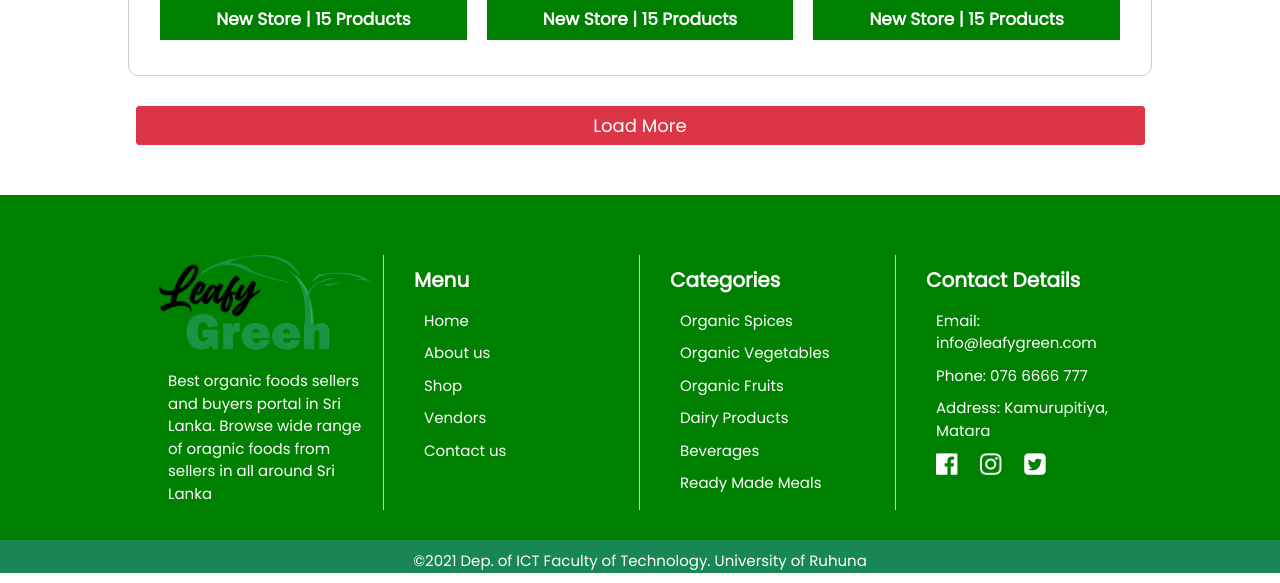
After one commit to madushan-dev/Leafygreen-Oragnic_Food_Store_PHP_MySQL, a PHP site: page /vendors.php in a window 1280 px wide. The commit adds this page. Shown: the part 753-1336 px from the top of the page. Run offline with PHP 8.4, Linux system fonts and the light colour scheme.

Commit message:
Vendor page created

```diff
--- a/resources/header.php
+++ b/resources/header.php
@@ -49,7 +49,7 @@
                     <li class="px-2"><a href="index.php" class="btn btn-success btn-lg px-4 py-3" role="button">Home</a></li>
                     <li class="px-2"><a href="#" class="btn btn-success btn-lg px-4 py-3" role="button">About us</a></li>
                     <li class="px-2"><a href="shop.php" class="btn btn-success btn-lg px-4 py-3" role="button">Shop</a></li>
-                    <li class="px-2"><a href="#" class="btn btn-success btn-lg px-4 py-3" role="button">Vendors</a></li>
+                    <li class="px-2"><a href="vendors.php" class="btn btn-success btn-lg px-4 py-3" role="button">Vendors</a></li>
                     <li class="px-2"><a href="#" class="btn btn-success btn-lg px-4 py-3" role="button">Contact us</a></li>
                 </ul>
 
--- a/styles/styles.css
+++ b/styles/styles.css
@@ -231,3 +231,24 @@ h2 {
   font-size: 1.7rem;
   font-weight: bold;
 }
+/* Vendors Page */
+.vendors-grid {
+  flex-wrap: wrap;
+  border: 1px solid #ccc;
+  border-radius: 10px;
+  padding: 20px 0;
+}
+.vendors-grid div {
+  width: 30%;
+  margin: 10px;
+}
+.vendors-grid img {
+  max-width: 100%;
+  max-height: 100%;
+}
+.vendors-grid h2 {
+  background: green;
+  color: white;
+  padding: 10px;
+  font-size: 1.7rem;
+}
--- /dev/null
+++ b/vendors.php
@@ -0,0 +1,46 @@
+<!-- Including Header -->
+<?php include_once 'resources/header.php'; ?>
+<!---------------------->
+<section class="mt-5">
+    <div class="row">
+        <div class="vendors-grid d-flex justify-content-center">
+            <div>
+                <img src="https://img.etimg.com/thumb/msid-75214721,width-1200,height-900/industry/services/retail/future-group-negotiates-rents-for-its-1700-stores.jpg" alt="">
+                <h2 class="">New Store | 15 Products</h2>
+            </div>
+            <div>
+                <img src="https://img.etimg.com/thumb/msid-75214721,width-1200,height-900/industry/services/retail/future-group-negotiates-rents-for-its-1700-stores.jpg" alt="">
+                <h2 class="">New Store | 15 Products</h2>
+            </div>
+            <div>
+                <img src="https://img.etimg.com/thumb/msid-75214721,width-1200,height-900/industry/services/retail/future-group-negotiates-rents-for-its-1700-stores.jpg" alt="">
+                <h2 class="">New Store | 15 Products</h2>
+            </div>
+            <div>
+                <img src="https://img.etimg.com/thumb/msid-75214721,width-1200,height-900/industry/services/retail/future-group-negotiates-rents-for-its-1700-stores.jpg" alt="">
+                <h2 class="">New Store | 15 Products</h2>
+            </div>
+            <div>
+                <img src="https://img.etimg.com/thumb/msid-75214721,width-1200,height-900/industry/services/retail/future-group-negotiates-rents-for-its-1700-stores.jpg" alt="">
+                <h2 class="">New Store | 15 Products</h2>
+            </div>
+            <div>
+                <img src="https://img.etimg.com/thumb/msid-75214721,width-1200,height-900/industry/services/retail/future-group-negotiates-rents-for-its-1700-stores.jpg" alt="">
+                <h2 class="">New Store | 15 Products</h2>
+            </div>
+
+
+        </div>
+        <div class="load-more pt-5 btn-center "><a href="#" class="btn btn-danger btn-lg w-100" role="button">Load More</a></div>
+
+    </div>
+
+
+</section>
+
+
+
+
+<!-- Including Footer -->
+<?php include_once 'resources/footer.php'; ?>
+<!---------------------->
```
